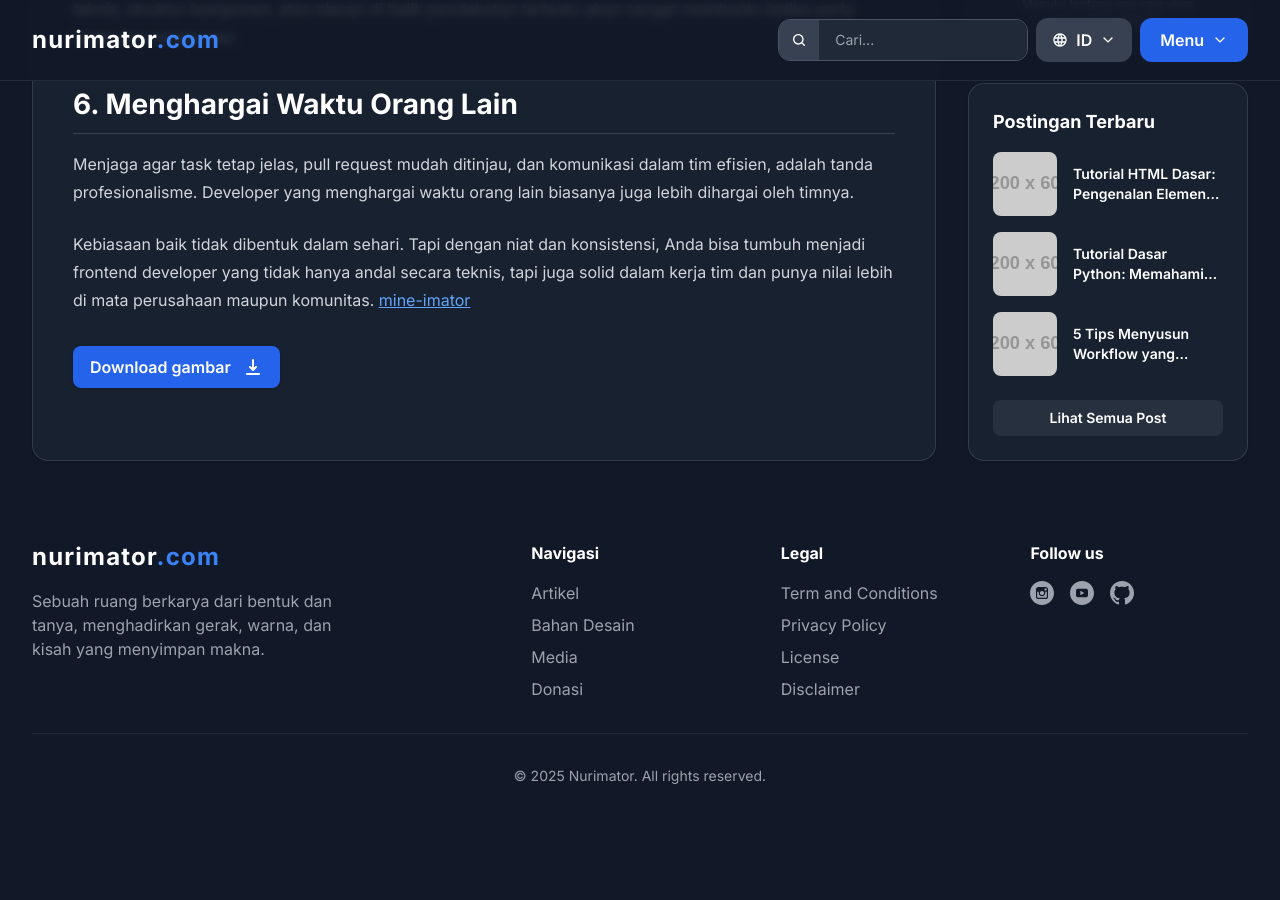
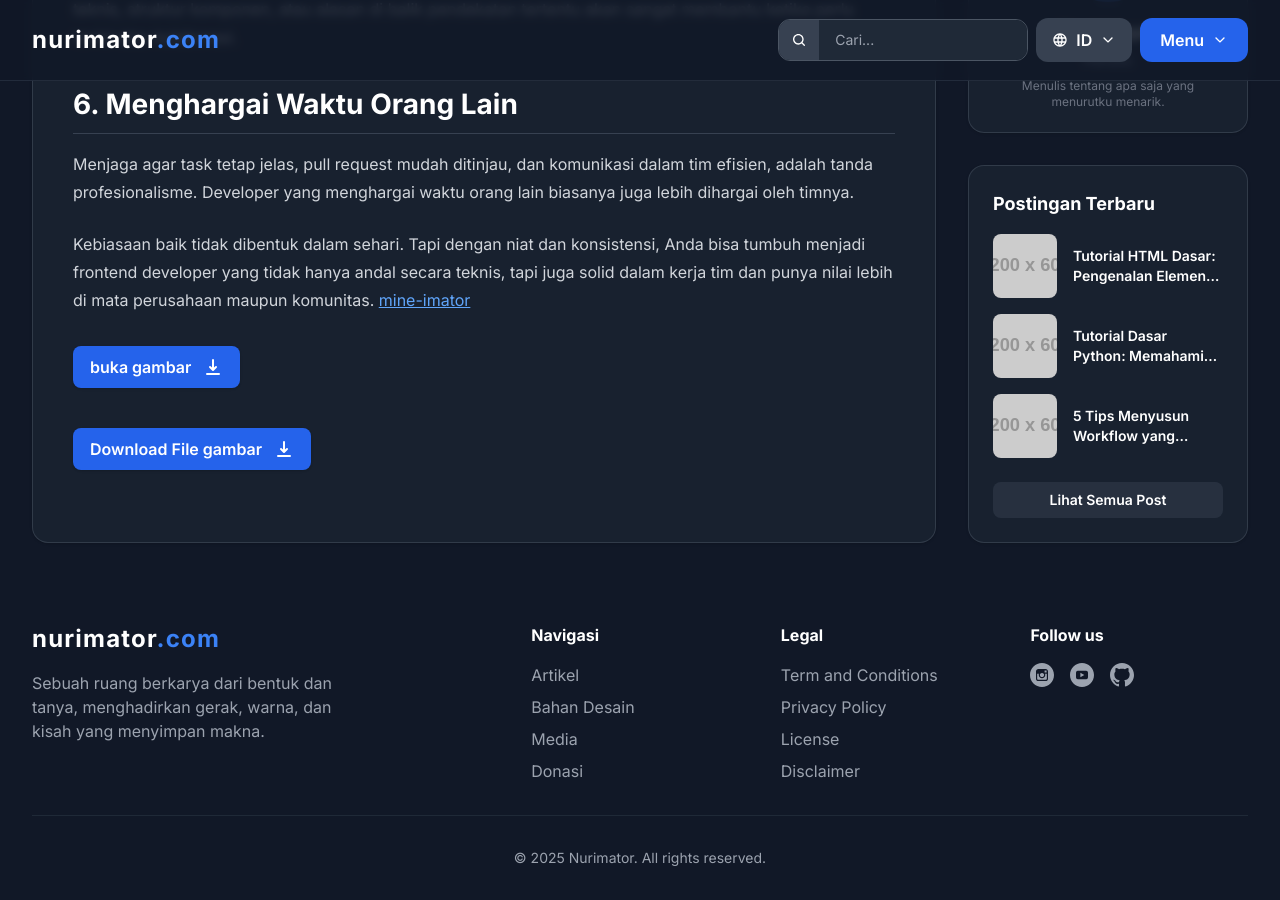
Before and after one commit to nurimator/n.dayverse.id, a Jekyll site: the page built from _articles_id/2025-06-01-kebiasaan-baik-frontend-developer.md, in a window 1280 px wide and 900 px high, scrolled down 2809 px. Built offline with Jekyll 4.4.1, drawn with Linux system fonts in a browser that asks for light colours; nearby versions of some CDN libraries; before the commit the page ends 3627 px from its top, so only the background shows below that.

Commit message:
test markdown

```diff
--- a/_articles_id/2025-06-01-kebiasaan-baik-frontend-developer.md
+++ b/_articles_id/2025-06-01-kebiasaan-baik-frontend-developer.md
@@ -60,4 +60,6 @@
 
 Kebiasaan baik tidak dibentuk dalam sehari. Tapi dengan niat dan konsistensi, Anda bisa tumbuh menjadi frontend developer yang tidak hanya andal secara teknis, tapi juga solid dalam kerja tim dan punya nilai lebih di mata perusahaan maupun komunitas. [mine-imator](https://www.mineimator.com)
 
-[Download gambar](/assets/image/nurimator-logo-512.webp){:.download-link}
+[buka gambar](/assets/image/nurimator-logo-512.webp){:.download-link}
+
+<a href="//assets/image/nurimator-logo-512.webp" download class="download-link">Download File gambar</a>
```
